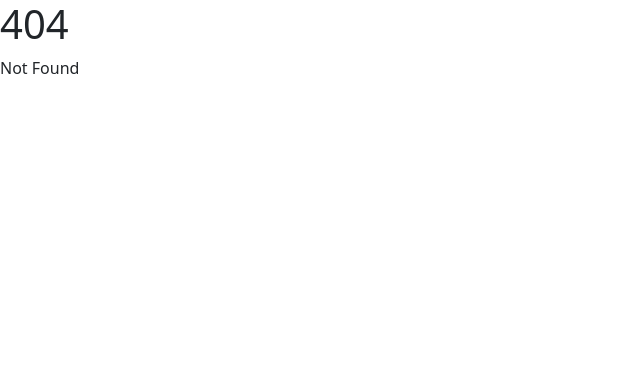
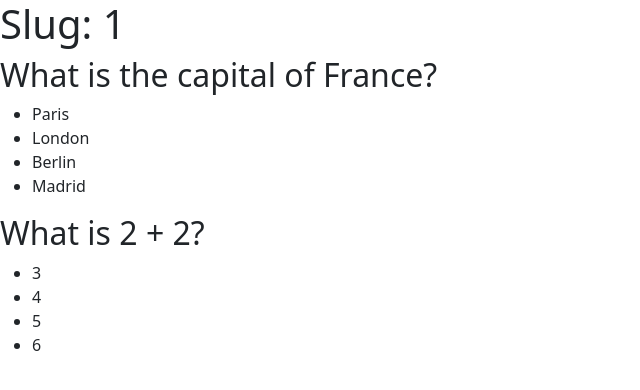
Before and after one commit to khalld/sveltekit-fe, a SvelteKit app: page /happybd/1 in a window 1280 px wide. Before the commit this address had no page. Shown: the top 390 px of the page, without its empty margins (0-640 px from the left). Built offline with nearby package versions, Linux system fonts and the light colour scheme.

Commit message:
test routing, predisposizione

```diff
--- /dev/null
+++ b/src/routes/happybd/[slug]/+page.svelte
@@ -0,0 +1,80 @@
+<script>
+    import { page } from '$app/stores';
+    import { onMount } from 'svelte';
+
+    let slug;
+
+    $: slug = $page.params.slug;
+    $: console.log('Page slug:', slug);
+
+    let questions = [
+        {
+            "id": 1,
+            "question": "What is the capital of France?",
+            "options": ["Paris", "London", "Berlin", "Madrid"],
+            "correctAnswer": "Paris"
+        },
+        {
+            "id": 2,
+            "question": "What is 2 + 2?",
+            "options": ["3", "4", "5", "6"],
+            "correctAnswer": "4"
+        },
+        // {
+        //     "id": 3,
+        //     "question": "Which planet is known as the Red Planet?",
+        //     "options": ["Earth", "Mars", "Jupiter", "Venus"],
+        //     "correctAnswer": "Mars"
+        // }
+    ]
+
+    let currentQuestionIndex = 0;
+    let result = '';
+    let showRetry = false;
+
+    function checkAnswer(selectedOption) {
+        const currentQuestion = questions[currentQuestionIndex];
+        if (selectedOption === currentQuestion.correctAnswer) {
+            // Navigate to another page
+            window.location.href = '/happybd/present'; // Replace with actual route
+        } else {
+            result = 'Incorrect. Would you like to try again?';
+            showRetry = true;
+        }
+    }
+
+    function restartQuiz() {
+        currentQuestionIndex = 0;
+        result = '';
+        showRetry = false;
+    }
+
+    $: console.log(questions[slug]);
+
+</script>
+
+<h1>Slug: {slug}</h1>
+
+<div>
+    <h2>{questions[currentQuestionIndex].question}</h2>
+    <ul>
+        {#each questions[currentQuestionIndex].options as option}
+            <li on:click={() => checkAnswer(option)}>{option}</li>
+        {/each}
+    </ul>
+    <p>{result}</p>
+    {#if showRetry}
+        <button on:click={restartQuiz}>Start Again</button>
+    {/if}
+</div>
+
+{#if questions[slug]}
+    <h2>{questions[slug].question}</h2>
+    <ul>
+        {#each questions[slug].options as option}
+            <li>{option}</li>
+        {/each}
+    </ul>
+{:else}
+    <p>Question not found.</p>
+{/if}
--- /dev/null
+++ b/src/routes/happybd/present/+page.svelte
@@ -0,0 +1 @@
+<h1>happy present!</h1>
--- a/svelte.config.js
+++ b/svelte.config.js
@@ -11,6 +11,11 @@ const config = {
 			precompress: false,
 			strict: true
 		}),
+		prerender: {
+			// use relative URLs similar to an anchor tag <a href="/test/1"></a>
+			// do not include group layout folders in the path such as /(group)/test/1
+			entries: ['/', '/about','/love','/me', '/friend', '/happybd', '/happybd/1', '/happybd/2', '/happybd/present']
+		},
 		paths: {
 			base: process.argv.includes('dev') ? '' : process.env.BASE_PATH
 		}
```
Also changed, not shown: src/routes/happybd/[slug]/questions.json (added, +22 -0 lines), src/routes/happybd/+page.svelte (added), 1 other file (tests, documents, lock files or other folders).
